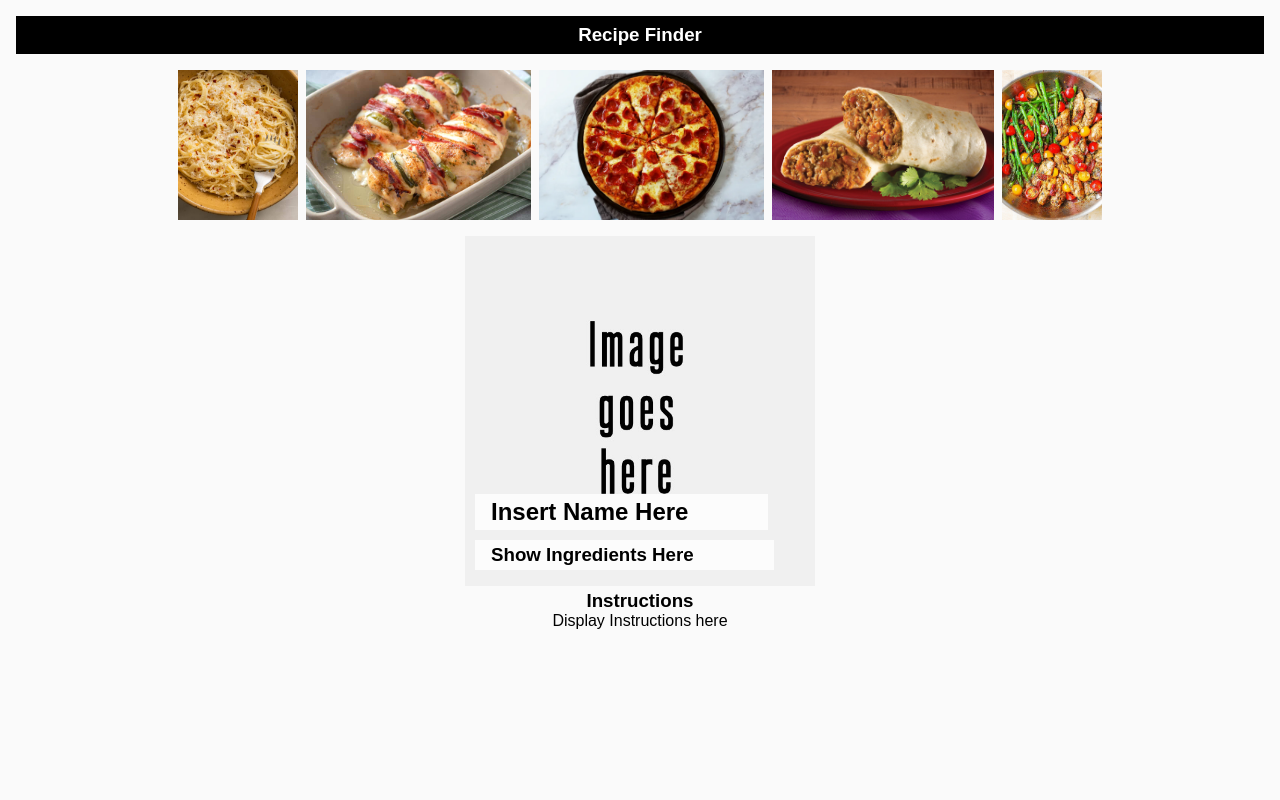
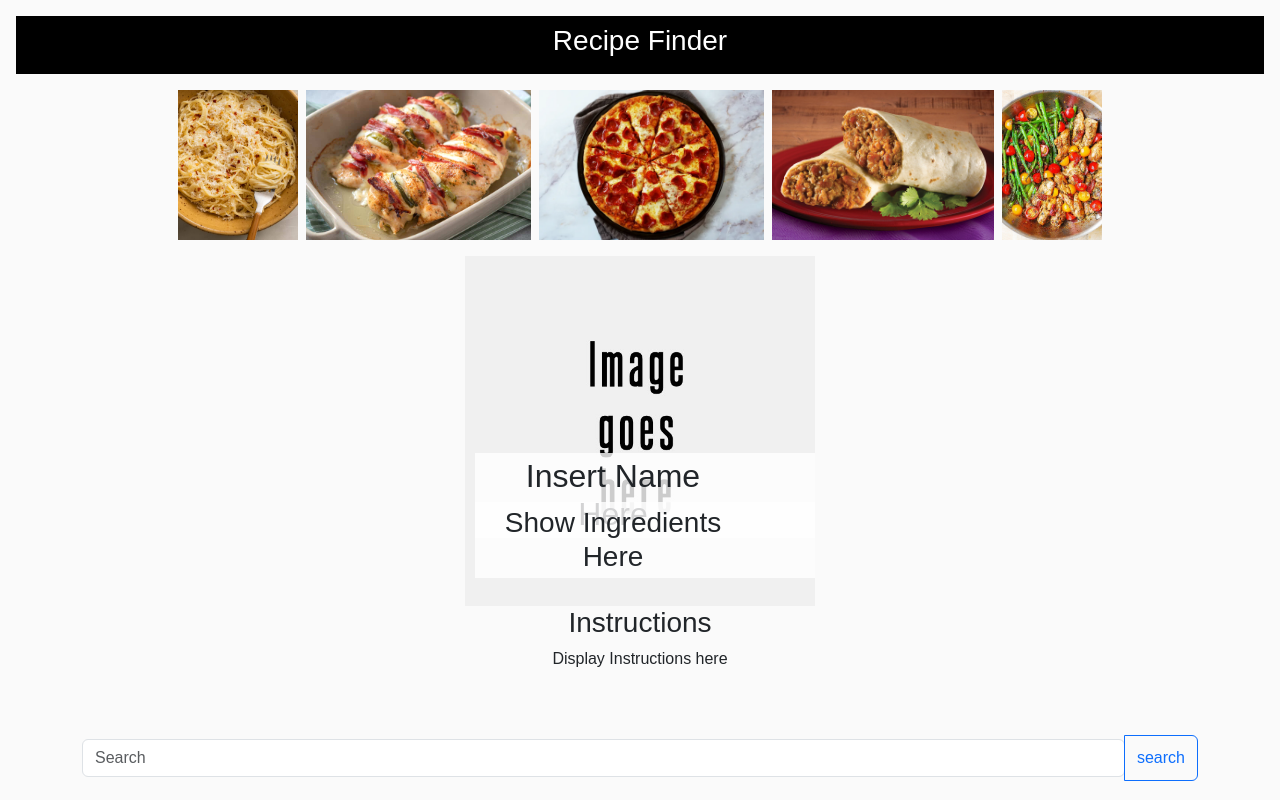
Before and after one commit to lisapeters13/recipe-finder, a website with bundled scripts: page index.html in a window 1280 px wide. Built offline with nearby package versions, Linux system fonts and the light colour scheme; data requests are answered from the project's data file.

Commit message:
new button added

```diff
--- /dev/null
+++ b/bootstrapscript.js
@@ -0,0 +1,4 @@
+// Initialization for ES Users
+import { Ripple, initMDB } from "mdb-ui-kit";
+
+initMDB({ Ripple });
--- a/index.html
+++ b/index.html
@@ -6,6 +6,12 @@
   <title>Recipe FInder</title>
   <link rel="stylesheet" type="text/css" href="styles.css" />
   <script defer type="module" src="./src/index.js"></script>
+  <meta name="viewport" content="width=device-width, initial-scale=1">
+  <link href="https://cdn.jsdelivr.net/npm/bootstrap@5.3.3/dist/css/bootstrap.min.css" rel="stylesheet">
+  <script src="https://cdn.jsdelivr.net/npm/bootstrap@5.3.3/dist/js/bootstrap.bundle.min.js"></script>
+  <meta name="viewport" content="width=device-width, initial-scale=1">
+  <script src="bootstrapscript.js"></script>
+
 </head>
 
 <body>
@@ -23,6 +29,17 @@
   <h3>Instructions</h3>
   <p id="instructions-display">Display Instructions here</p>
 
+  <div class="container mt-5">
+    <div class="row">
+    <div class="input-group col-sm-4">
+      <input type="search" class="form-control rounded" placeholder="Search" aria-label="Search" aria-describedby="search-addon" />
+      <button type="button" class="btn btn-outline-primary" data-mdb-ripple-init>search</button>
+    </div>
+    </div>
+  </div>
+
+
+
 </body>
 
 </html>
```
